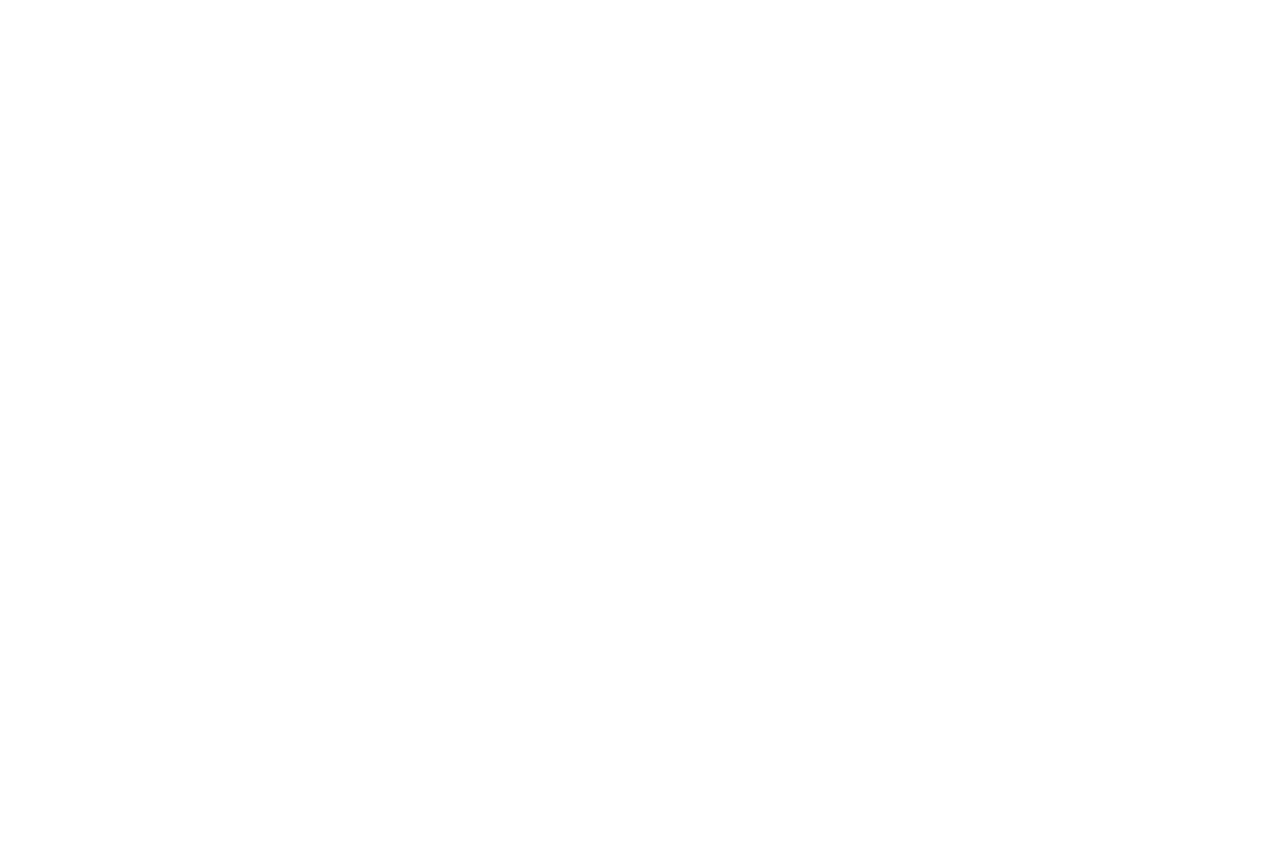
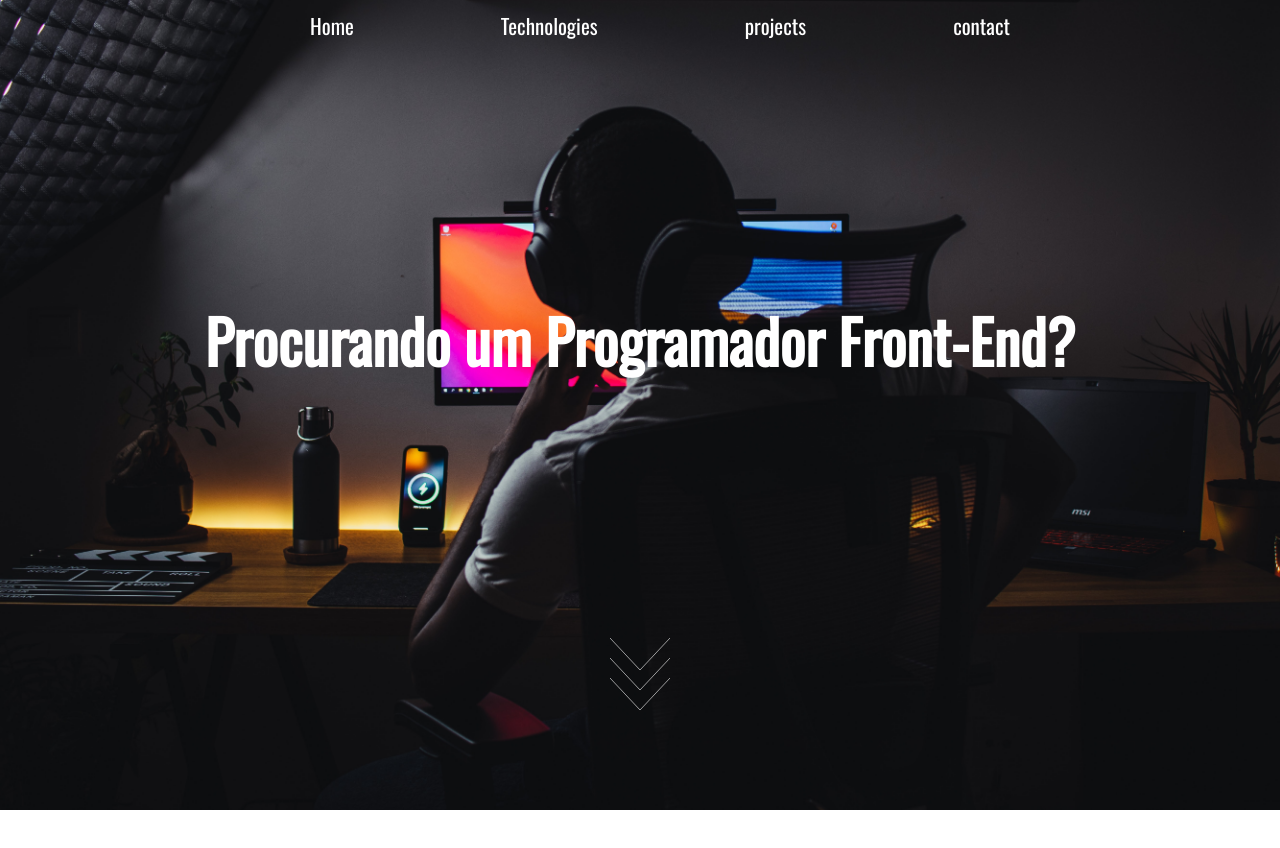
Before and after one commit to marcilio-gomes/projeto-portfolio, a plain HTML site: page index.html in a window 1280 px wide. Before the commit the page ends 800 px from the top, so only its background shows below. Drawn offline with nearby package versions, Linux system fonts and the light colour scheme.

Commit message:
Desenvolvimento do header do projeto

```diff
--- a/index.html
+++ b/index.html
@@ -5,10 +5,31 @@
     <meta charset="UTF-8">
     <meta name="viewport" content="width=device-width, initial-scale=1.0">
     <title>Portfólio - Marcílio Gomes</title>
+    <link rel="stylesheet" href="style.css">
 </head>
 
 <body>
+    <main>
+        <header>
+            <nav>
+                <ul>
+                    <li>Home</li>
+                    <li>Technologies</li>
+                    <li>projects</li>
+                    <li>contact</li>
+                </ul>
+            </nav>
+        </header>
+        <h1>Procurando um Programador Front-End?</h1>
+        <svg class="arrows">
+            <path class="a1" d="M0 0 L30 32 L60 0"></path>
+            <path class="a1" d="M0 20 L30 52 L60 20"></path>
+            <path class="a1" d="M0 40 L30 72 L60 40"></path>
+        </svg>
+    </main>
+    <div class="content-container">
 
+    </div>
 </body>
 
 </html>
--- /dev/null
+++ b/style.css
@@ -0,0 +1,97 @@
+@import url('https://fonts.googleapis.com/css2?family=Oswald&display=swap');
+
+* {
+    margin: 0;
+
+}
+
+main {
+    height: 100vh;
+    display: flex;
+    flex-direction: column;
+    align-items: center;
+    justify-content: space-between;
+    background-image: url('./img/Full-Stack.jpg');
+    background-attachment: fixed;
+    background-position: center;
+    background-repeat: no-repeat;
+    background-size: cover;
+    padding-top: 10px;
+}
+
+h1 {
+    font-family: 'Oswald', sans-serif;
+    color: #fff;
+    font-size: 60px;
+}
+
+nav {
+    width: 50%;
+}
+
+ul {
+    display: flex;
+    justify-content: space-between;
+    list-style: none;
+    width: 700px;
+}
+
+li {
+    font-family: 'Oswald', sans-serif;
+    font-size: 21px;
+    color: #fff;
+    cursor: pointer;
+}
+
+li:hover {
+    color: #D870DB;
+}
+
+.arrows {
+    width: 60px;
+    height: 172px;
+    bottom: 20px;
+}
+
+.arrows path {
+    stroke: #fff;
+    fill: transparent;
+    stroke-width: 1px;
+    animation: arrow 2s infinite;
+    -webkit-animation: arrow 2s infinite;
+}
+
+@keyframes arrow
+{
+0% {opacity:0}
+40% {opacity:1}
+80% {opacity:0}
+100% {opacity:0}
+}
+
+@-webkit-keyframes arrow
+{
+0% {opacity:0}
+40% {opacity:1}
+80% {opacity:0}
+100% {opacity:0}
+}
+
+.arrow path.a1 {
+    animation-delay:  -0.5s;
+    -webkit-animation-delay:  -0.5s;
+}
+
+.arrow path.a2 {
+    animation-delay:  -0.5s;
+    -webkit-animation-delay:  -0.5s;
+}
+
+.arrow path.a3 {
+    animation-delay:  -0.5s;
+    -webkit-animation-delay:  -0.5s;
+}
+
+.content-container {
+    height: 100vh;
+}
```
Also changed, not shown: img/Full-Stack.jpg (added).
